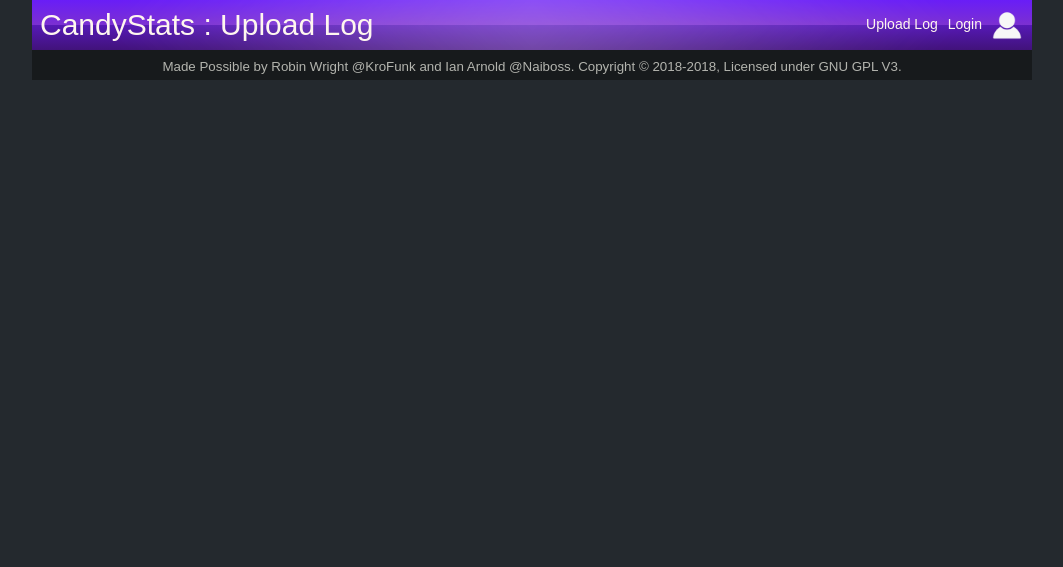
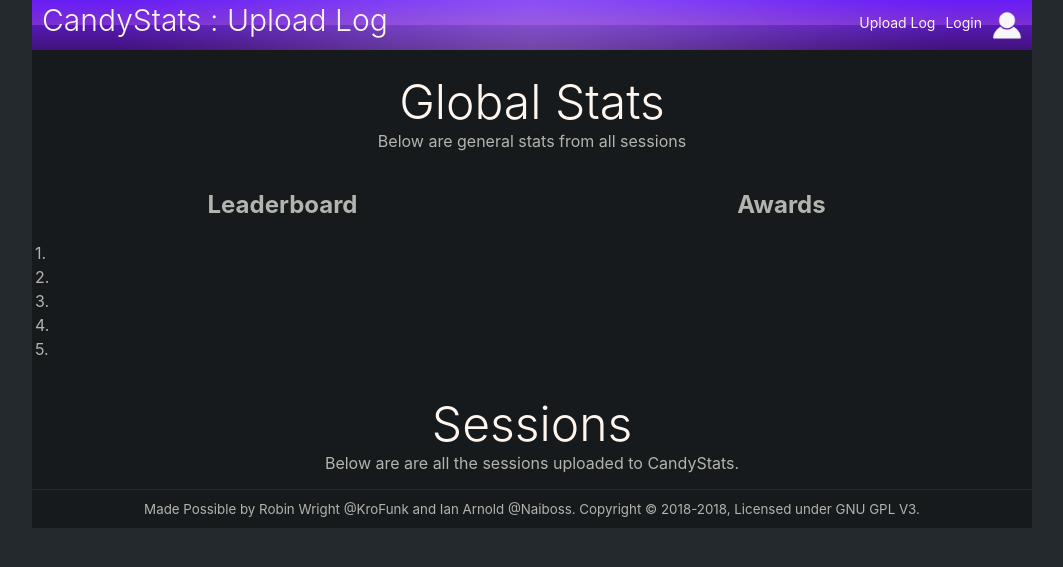
Before and after one commit to KroFunk/CandyStats, a PHP site: page / in a window 1280 px wide. Shown: the top 567 px of the page, without its empty margins (108-1171 px from the left). Run offline with PHP 8.4, Linux system fonts and the light colour scheme; some libraries are stand-ins or nearby versions.

Commit message:
more layout

```diff
--- a/index.php
+++ b/index.php
@@ -23,6 +23,67 @@
     <div class='menuButton'><img src="resources/images/UI/login-nograd.png" /></div>
     <div class='menuLink'><a href='upload/'>Upload Log</a><a href='login/'>Login</a></div>
   </div>
+
+  <center>
+    <h1>Global Stats</h1>
+    <p class='h1Subheading'>Below are general stats from all sessions</p>
+  </center>
+  <table style='width:100%;'>
+    <tr>
+      <td style='width:50%;'>
+        <center><h2>Leaderboard</h2></center>
+      </td>
+      <td>
+        <center><h2>Awards</h2></center>
+      </td>
+    </tr>
+    <tr>
+      <td>
+        1.
+      </td>
+      <td>
+
+      </td>
+    </tr>
+    <tr>
+      <td>
+        2.
+      </td>
+      <td>
+
+      </td>
+    </tr>
+    <tr>
+      <td>
+        3.
+      </td>
+      <td>
+
+      </td>
+    </tr>
+    <tr>
+      <td>
+        4.
+      </td>
+      <td>
+
+      </td>
+    </tr>
+    <tr>
+      <td>
+        5.
+      </td>
+      <td>
+
+      </td>
+    </tr>
+  </table>
+
+  <center>
+    <h1>Sessions</h1>
+    <p class='h1Subheading'>Below are are all the sessions uploaded to CandyStats.</p>
+  </center>
+
 <hr>
 <center><small>Made Possible by Robin Wright @KroFunk and Ian Arnold @Naiboss. Copyright &copy; 2018-<?php echo date('Y') ?>, Licensed under GNU GPL V3.</small></center>
 </div>
--- a/resources/styles/style.css
+++ b/resources/styles/style.css
@@ -2,17 +2,37 @@
 padding:0;
 margin:0;
 background:#24292E;
-font-family: Arial, Helvetica, sans-serif;
+font-family: -apple-system,BlinkMacSystemFont,"Segoe UI",Helvetica,Arial,sans-serif;
+}
+h1{
+    font-weight:300;
+    font-size: 48px;
+    color:#FFF6EF;
+}
+h1{
+    font-weight:300!important;
+    color:#FFF6EF;
+    margin-bottom:0;
+    padding-bottom:0;
+}
+.h1Subheading{
+    padding-top:0;
+    margin-top:0;
 }
 hr{
     border:0;
     border-top: 1px solid #24292E;
 }
 a{
-    color:#8241f9
+    color:#8e7bd5;
+    text-decoration:none;
+}
+a:hover{
+    color:#8e7bd5;
+    text-decoration: underline;
 }
 a:visited{
-    color:#4e277b
+    color:#8e7bd5;
 }
 .bodyWrapper{
     max-width:1000px;
@@ -20,7 +40,7 @@
     background:#171a1c;
     color:#B3B4AE;
     padding-top:40px;
-    padding-bottom:5px;
+    padding-bottom:10px;
 }
 .glossyButton{
     display:inline-block;
@@ -89,16 +109,17 @@
 .smallMenuBar .logo{
     color:#FFF6EF;
     font-size: 20px;
-    font-weight: 100;
-    padding:5px;
+    font-weight: 300;
+    padding:2px;
     float:left;
     transition: all 0.5s ease-in-out;
 }
 .menuBar .logo{
     color:#FFF6EF;
     font-size: 30px;
-    font-weight: 100;
-    padding:8px;
+    font-weight: 300;
+    padding-top:2px;
+    padding-left:10px;
     float:left;
     transition: all 0.2s ease-in-out;
 }
@@ -131,7 +152,7 @@
 }
 .menuBar .menuLink{
     float:right;
-    padding-top:15px;
+    padding-top:12px;
     transition: all 0.2s ease-in-out;
 }
 .menuLink a{
--- a/upload/ajax_upload.php
+++ b/upload/ajax_upload.php
@@ -1,8 +1,8 @@
 <?php
-$arr_file_types = ['log'];
+$arr_file_types = ['application/octet-stream'];
 
 if (!(in_array($_FILES['file']['type'], $arr_file_types))) {
-    echo "false";
+    echo "Error: Only .log files are supported 'application/octet-stream'.\n\nFile provided: " . $_FILES['file']['type'];
     return;
 }
 
--- a/upload/index.php
+++ b/upload/index.php
@@ -25,7 +25,7 @@
   </div>
 
   <div class='contentDiv'>
-
+  <a href='../'>Click here to go back to Game Overview</a>
 
       <div id="drop_file_zone" ondrop="upload_file(event)" ondragover="return false">
         <div id="drag_upload_file">
```
